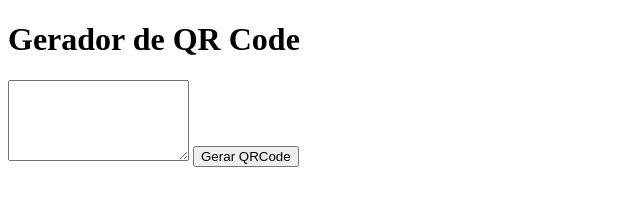
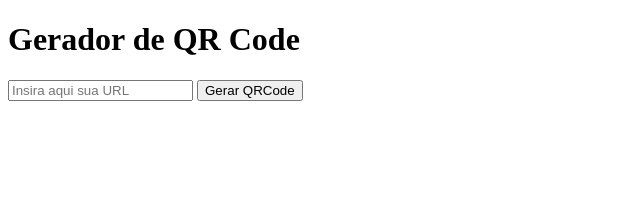
Before and after one commit to KarineBrandelli/qr-code-generator, a plain HTML site: page index.html in a window 1280 px wide. Shown: the whole page, without its empty margins (0-640 px from the left). Drawn offline with Linux system fonts and the light colour scheme.

Commit message:
replace textarea to input

```diff
--- a/index.html
+++ b/index.html
@@ -14,11 +14,10 @@
   <body>
     <div class="container-text">
       <h1>Gerador de QR Code</h1>
-      <textarea
-        maxlength="256"
-        rows="5"
+      <input
+        type="text"
         placeholder="Insira aqui sua URL">
-      </textarea>
+      </input>
       <button>Gerar QRCode</button>
     </div>
     <div class="container-img">
```
